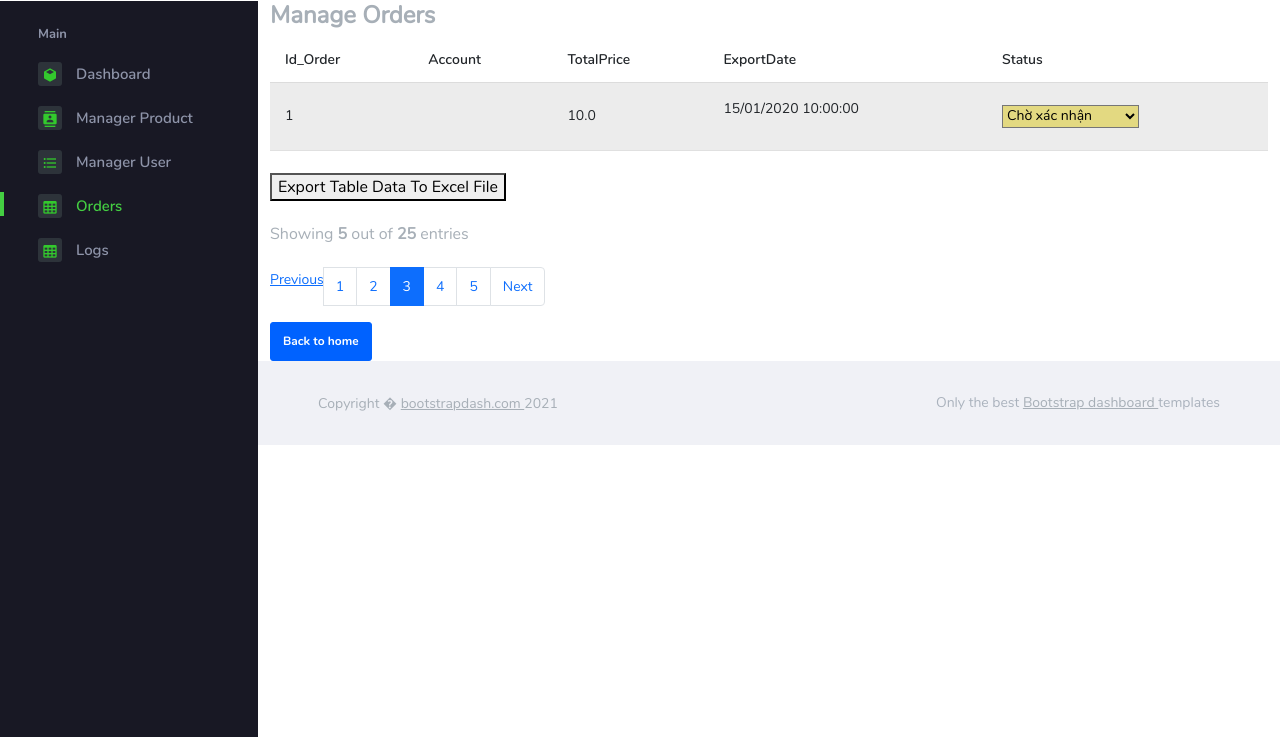
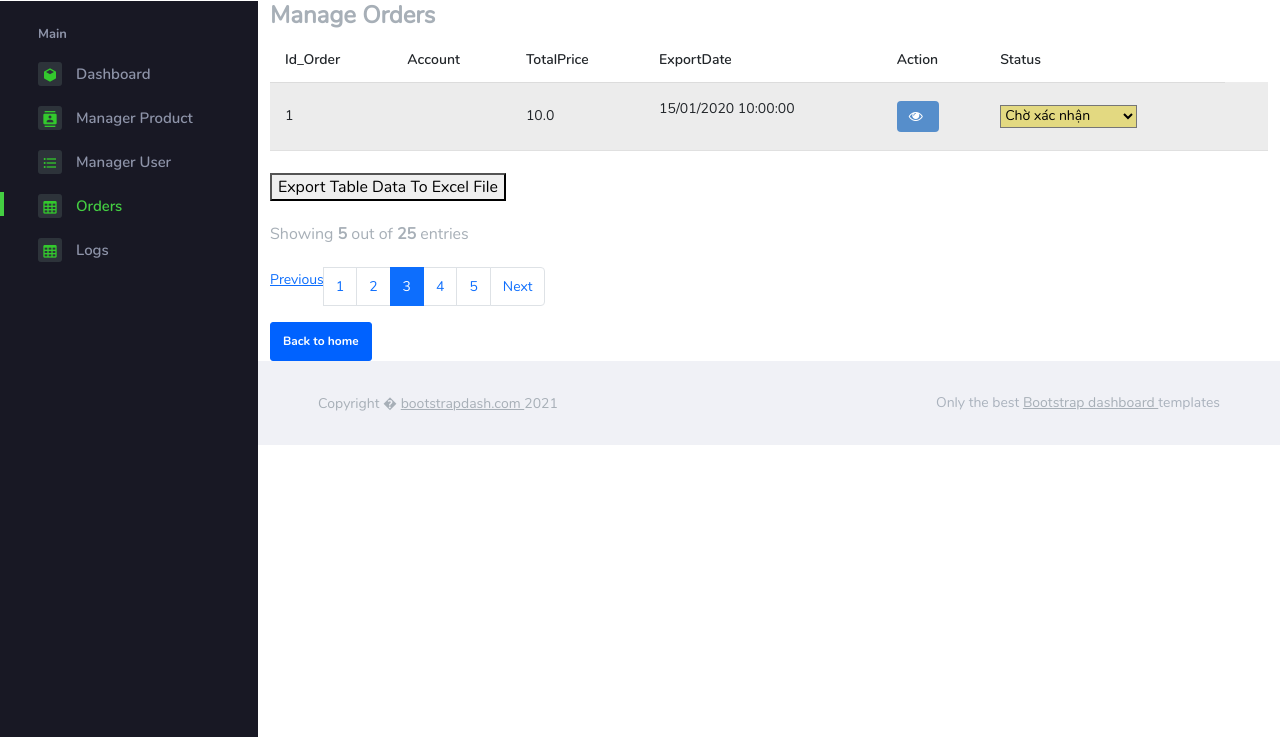
Before and after one commit to MaiTrangg/ThucTapWeb, a Java web app: page /ordersServlet in a window 1280 px wide. Shown: the part 127-864 px from the top of the page. Run offline with Tomcat 11, a stand-in JSP engine, Linux system fonts and the light colour scheme; tables that the repository leaves empty or names only in its code hold one stand-in row (values such as "Sample post"); some libraries are stand-ins or nearby versions.

Commit message:
view chi tiet don hang

```diff
--- a/src/main/webapp/WEB-INF/Orders.jsp
+++ b/src/main/webapp/WEB-INF/Orders.jsp
@@ -12,6 +12,7 @@
         <link rel="stylesheet" href="https://fonts.googleapis.com/css?family=Roboto|Varela+Round">
          <link rel="stylesheet" href="https://fonts.googleapis.com/icon?family=Material+Icons">
          <link rel="stylesheet" href="https://maxcdn.bootstrapcdn.com/font-awesome/4.7.0/css/font-awesome.min.css">
+    <link rel="stylesheet" href="https://cdnjs.cloudflare.com/ajax/libs/font-awesome/6.0.0-beta3/css/all.min.css">
         <!-- <link rel="stylesheet" href="https://maxcdn.bootstrapcdn.com/bootstrap/3.3.7/css/bootstrap.min.css">  -->
         <script src="https://ajax.googleapis.com/ajax/libs/jquery/1.12.4/jquery.min.js"></script>
         <script src="https://maxcdn.bootstrapcdn.com/bootstrap/3.3.7/js/bootstrap.min.js"></script>
@@ -59,7 +60,24 @@
          option[value="Đang giao hàng"] { background-color: #EEC900; }
          option[value="Hoàn thành"] { background-color: #63B8FF; }
          option[value="Đã hủy"] { background-color: #EE3B3B;
+         }
 
+         .btn_detail{
+             background-color: #568ecb;
+             color: white;
+             border: none;
+             padding: 8px 12px;
+             border-radius: 4px;
+             cursor: pointer;
+             transition: background-color 0.3s;
+         }
+
+         .btn_detail:hover {
+             background-color: #0056b3;
+         }
+
+         .btn_detail i {
+             margin-right: 4px;
          }
 
   </style>
@@ -118,6 +136,7 @@
                             <th>Account</th>
                             <th>TotalPrice</th>
                             <th>ExportDate</th>
+                            <th>Action</th>
                             <th>Status</th>
                            <!--  <th>Actions</th> -->
                         </tr>
@@ -141,6 +160,11 @@
                                 </td>
 <%--                                <td>${o.statusOrder}</td>--%>
                                 <td>
+                                    <button class="btn_detail" onclick="">
+                                        <i class="fa fa-eye"></i>
+                                    </button>
+                                </td>
+                                <td>
 
                                 <input type="hidden" name="orderId" value="${o.orderId}">
                                 <select name="statusOrder" data-order-id="${o.orderId}" onchange="updateOrderStatus(${o.orderId}, this.value)">
@@ -153,6 +177,9 @@
                                     <option value="Đã hủy" ${o.statusOrder == 'Đã hủy' ? 'selected' : ''}>Đã hủy</option>
 
                                 </select>
+
+                                </td>
+                                <td>
 
                                 </td>
                                <%--  <td>
```
